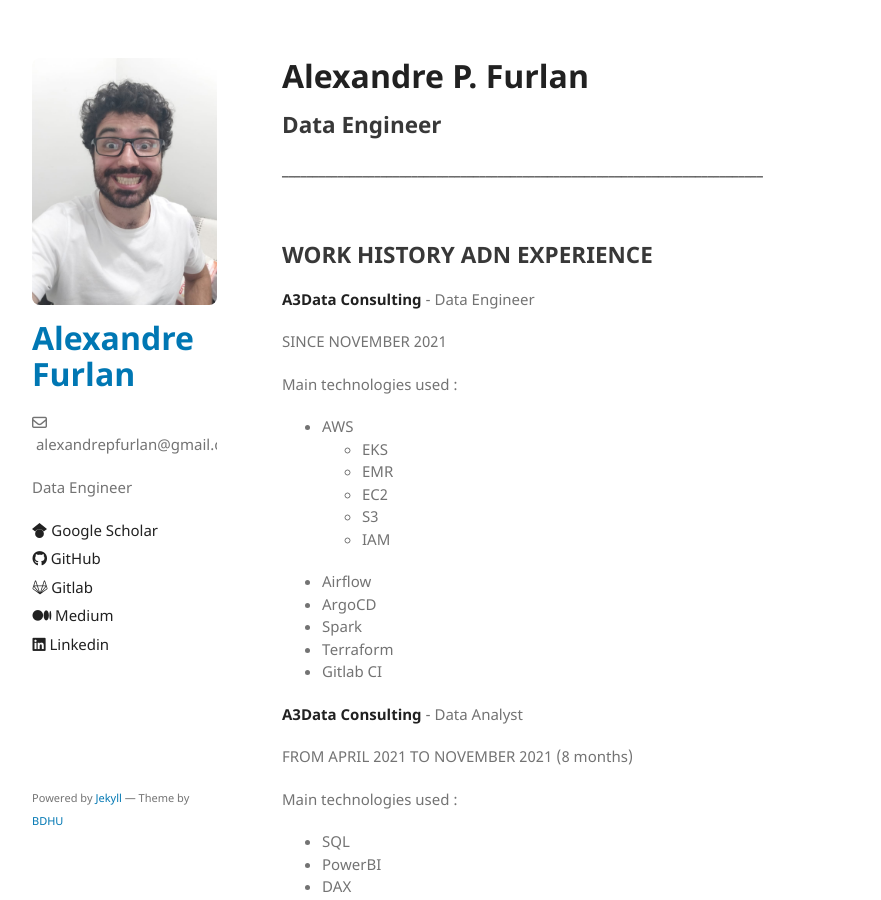
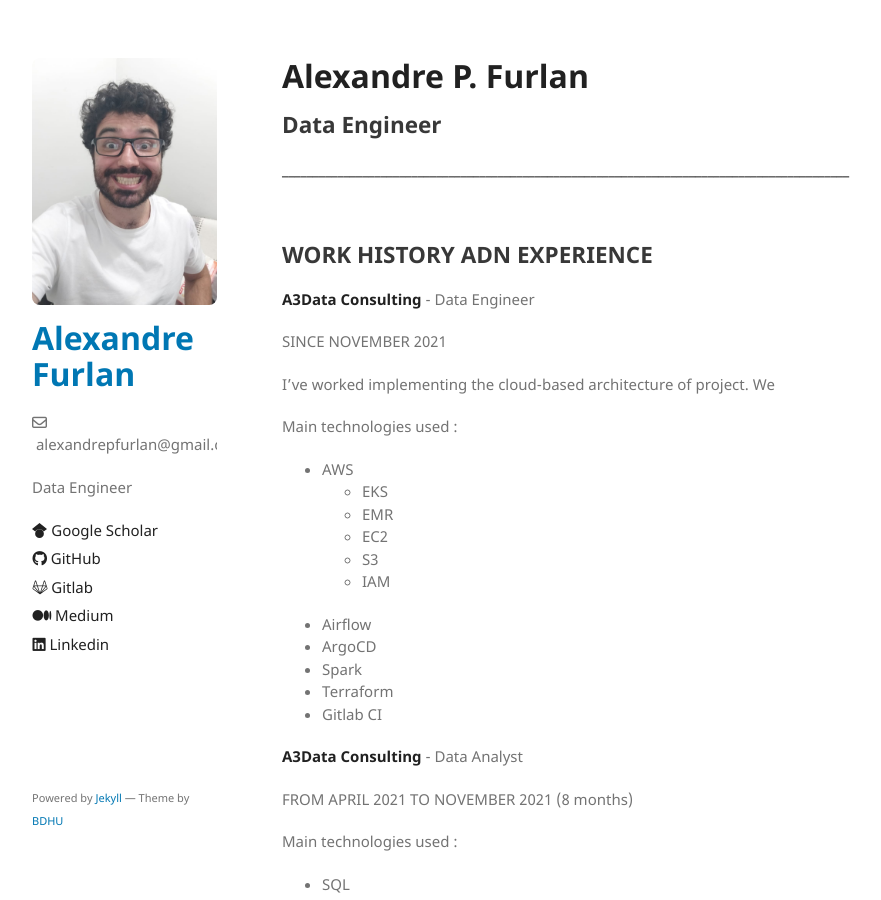
Before and after one commit to apfurlan/apfurlan.github.io, a Jekyll site: the page built from cv-page.md, in a window 1280 px wide and 900 px high. Shown: the whole window, without its empty margins (178-1059 px from the left). Built offline with Jekyll 4.4.1, drawn with Linux system fonts in a browser that asks for light colours; our own code applies the rules of GitHub Pages for plain Markdown files.

Commit message:
init commit

```diff
--- a/cv-page.md
+++ b/cv-page.md
@@ -1,7 +1,7 @@
 # **Alexandre P. Furlan**
+
 ## Data Engineer
-
-**______________________________________________________________________________**
+**____________________________________________________________________________________________**
 
 &nbsp;
 &nbsp;
@@ -13,6 +13,8 @@
 **A3Data Consulting** - Data Engineer
 
 SINCE NOVEMBER 2021
+
+I've worked implementing the cloud-based architecture of project. We
 
 Main technologies used :
 
```
